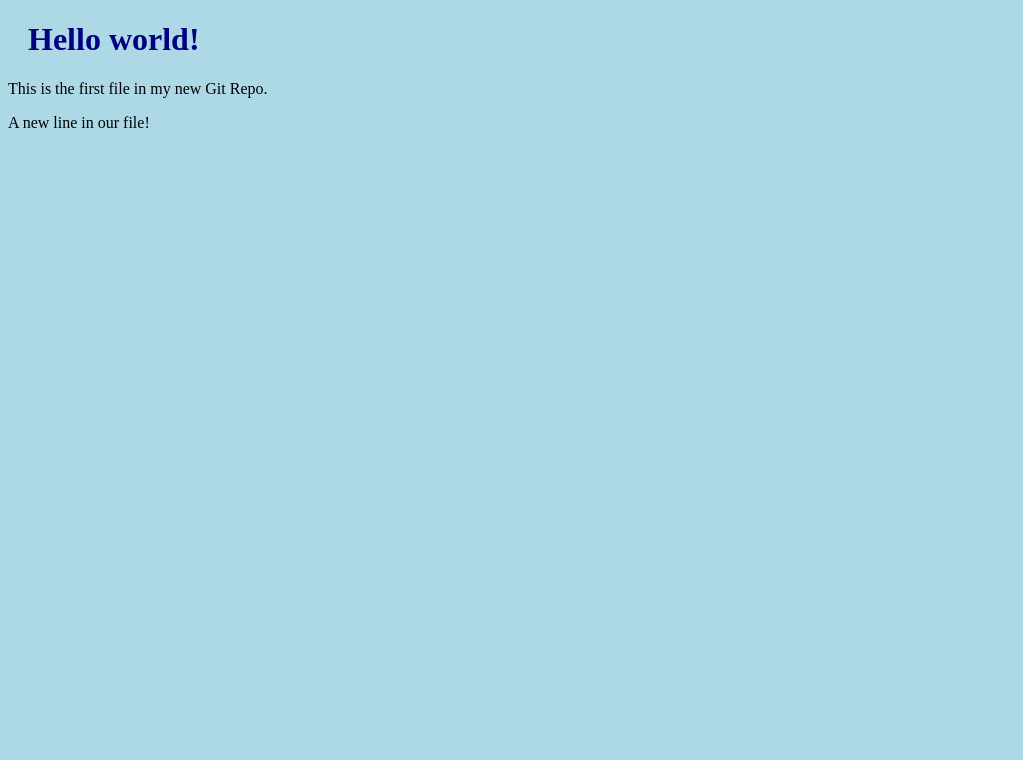
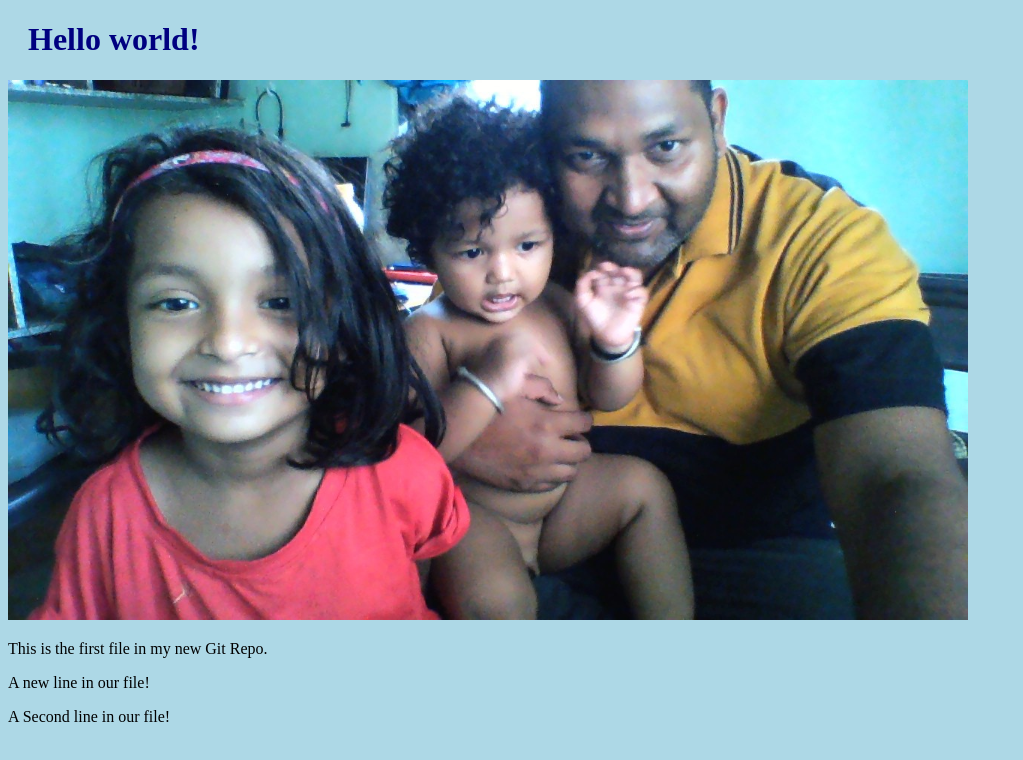
Before and after one commit to Vintest2023/gitLearn3, a plain HTML site: page index.html in a window 1280 px wide. Shown: the whole page, without its empty margins (0-1023 px from the left). Drawn offline with Linux system fonts and the light colour scheme.

Commit message:
Added image to hello

```diff
--- a/index.html
+++ b/index.html
@@ -7,8 +7,12 @@
 <body>
 
 <h1>Hello world!</h1>
+<div><img src="img_hello_world.jpg" alt="Hello World from Space"
+style="width:100%;max-width:960px"></div>
 <p>This is the first file in my new Git Repo.</p>
 <p>A new line in our file!</p>
+<p>A Second line in our file!</p>
+
 
 </body>
 </html>
```
Also changed, not shown: img_hello_world.jpg (added).
